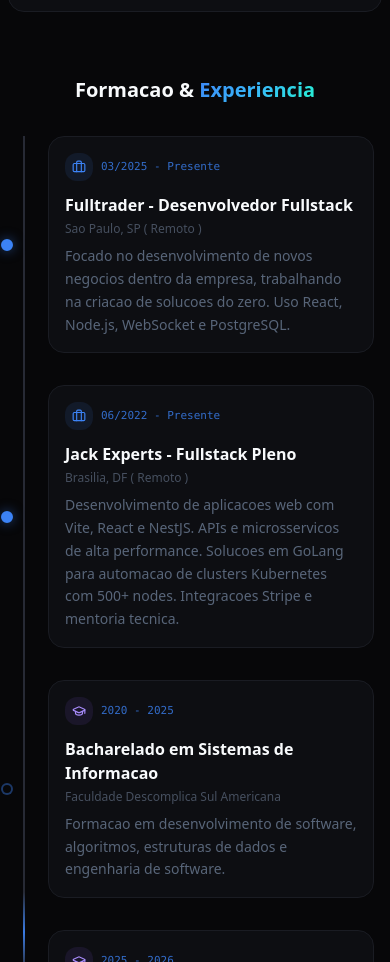
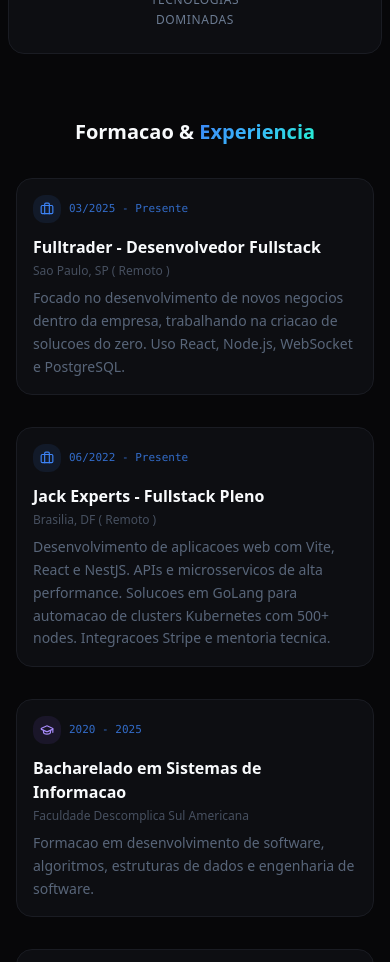
Before and after one commit to leonardoReizz/portifolio, a Next.js app: page / in a window 390 px wide. Shown: the part 6380-7342 px from the top of the page. Built offline with nearby package versions, Linux system fonts and the light colour scheme.

Commit message:
fix: improve padding and visibility in About component for better responsiveness

```diff
--- a/src/app/components/About.tsx
+++ b/src/app/components/About.tsx
@@ -135,7 +135,7 @@
             Transformando ideias em{" "}
             <span className="text-gradient">realidade</span>
           </h2>
-          <p className="text-muted-foreground max-w-2xl text-base leading-relaxed">
+          <p className="text-muted-foreground max-w-2xl text-base leading-relaxed p-2">
             Desenvolvedor fullstack apaixonado por criar solucoes elegantes.
             Mais de 3 anos construindo aplicacoes web e moveis que combinam
             excelencia tecnica com design excepcional. Codigo limpo, escalavel e
@@ -170,10 +170,10 @@
             Formacao & <span className="text-gradient">Experiencia</span>
           </h3>
 
-          <div className="relative pl-8 sm:pl-12">
+          <div className="relative pl-8 sm:pl-12 max-md:pl-0">
             {/* Vertical line - solid base connecting all dots */}
             <div
-              className="absolute top-0 bottom-0 w-[2px] z-0"
+              className="absolute top-0 bottom-0 w-[2px] z-0 max-md:hidden"
               style={{
                 left: "7px",
                 background: "hsl(225 15% 18%)",
@@ -185,7 +185,7 @@
               style={{ left: "7px" }}
             >
               <div
-                className="absolute left-0 w-full"
+                className="absolute left-0 w-full max-md:hidden"
                 style={{
                   height: "80px",
                   background:
@@ -207,7 +207,7 @@
                 {/* Dot - centered on the 2px line at left:7px. Dot=16px, so left = 7-8 = -1px from container */}
                 <div
                   className={cn(
-                    "absolute w-3 h-3 sm:w-4 sm:h-4 rounded-full border-2 z-10",
+                    "absolute w-3 h-3 sm:w-4 sm:h-4 rounded-full border-2 z-10 max-md:hidden",
                     item.type === "experience"
                       ? "border-primary bg-primary shadow-[0_0_12px_hsl(217_91%_60%/0.5)]"
                       : "border-primary/40 bg-background",
```
